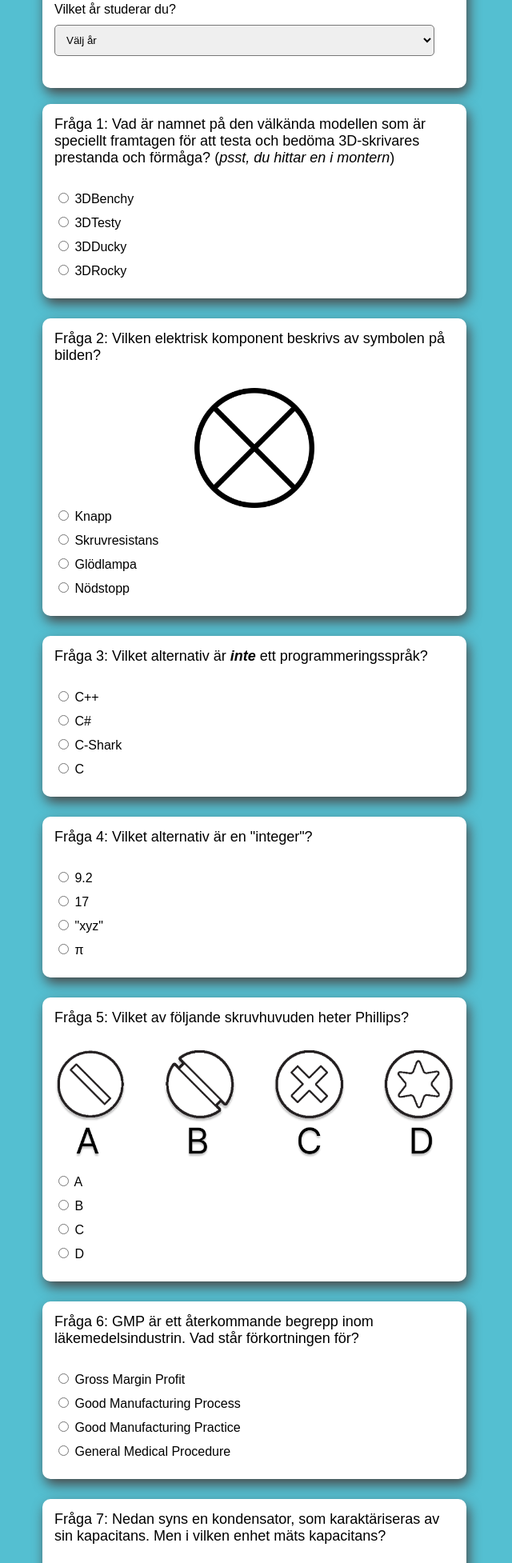
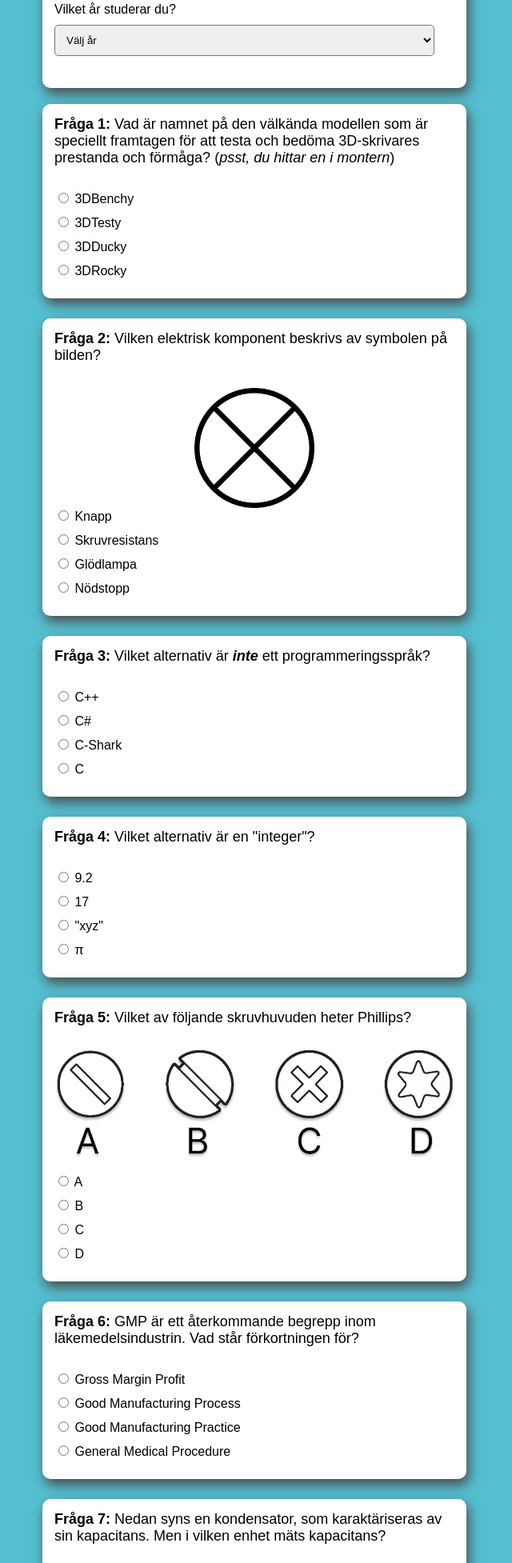
Before and after one commit to fredrikprevas/Survey, a plain HTML site: page index.html in a window 1280 px wide. Shown: the part 536-2490 px from the top of the page at 80% size, without its empty margins (322-962 px from the left). Drawn offline with Linux system fonts and the light colour scheme.

Commit message:
fetstil på fråga och utslagsfråga

```diff
--- a/index.html
+++ b/index.html
@@ -105,7 +105,7 @@
 		<div class="form-control">
 			<form>
 				<label class="question-label">
-					Fråga 1: Vad är namnet på den välkända modellen som är speciellt framtagen för att testa och bedöma 3D-skrivares prestanda och förmåga? (<em>psst, du hittar en i montern</em>)
+					<b>Fråga 1:</b> Vad är namnet på den välkända modellen som är speciellt framtagen för att testa och bedöma 3D-skrivares prestanda och förmåga? (<em>psst, du hittar en i montern</em>)
 				</label>
 
 				<!-- Input Type Radio Button -->
@@ -135,7 +135,7 @@
 		<div class="form-control">
 			<form>
 				<label class="question-label">
-					Fråga 2: Vilken elektrisk komponent beskrivs av symbolen på bilden?
+					<b>Fråga 2:</b> Vilken elektrisk komponent beskrivs av symbolen på bilden?
 				</label>
 
 				<img src="images/electricalsymbol.png" class="electricalsymbol">
@@ -168,7 +168,7 @@
 		<div class="form-control">
 			<form>
 				<label class="question-label">
-					Fråga 3: Vilket alternativ är <strong><em>inte</em></strong> ett programmeringsspråk?
+					<b>Fråga 3:</b> Vilket alternativ är <strong><em>inte</em></strong> ett programmeringsspråk?
 				</label>
 							<!-- Input Type Radio Button -->
 				<label for="ps-1" onclick="setSelectedRadio('ProgrammingLanguageQ', 'A')">
@@ -196,7 +196,7 @@
 		<div class="form-control">
 			<form>
 				<label class="question-label">
-					Fråga 4: Vilket alternativ är en "integer"?
+					<b>Fråga 4:</b> Vilket alternativ är en "integer"?
 				</label>
 							<!-- Input Type Radio Button -->
 				<label for="int-1" onclick="setSelectedRadio('IntegerQ', 'A')">
@@ -224,7 +224,7 @@
 		<div class="form-control">
 			<form>
 				<label class="question-label">
-					Fråga 5: Vilket av följande skruvhuvuden heter Phillips?
+					<b>Fråga 5:</b> Vilket av följande skruvhuvuden heter Phillips?
 				</label>
 
 				<img src="images/screwheads4_v2.png" class="screwheads">
@@ -255,7 +255,7 @@
 		<div class="form-control">
 			<form>
 				<label class="question-label">
-					Fråga 6: GMP är ett återkommande begrepp inom läkemedelsindustrin. Vad står förkortningen för?
+					<b>Fråga 6:</b> GMP är ett återkommande begrepp inom läkemedelsindustrin. Vad står förkortningen för?
 				</label>
 
 				<!-- Input Type Radio Button -->
@@ -284,7 +284,7 @@
 		<div class="form-control">
 			<form>
 				<label class="question-label">
-					Fråga 7: Nedan syns en kondensator, som karaktäriseras av sin kapacitans. Men i vilken enhet mäts kapacitans?
+					<b>Fråga 7:</b> Nedan syns en kondensator, som karaktäriseras av sin kapacitans. Men i vilken enhet mäts kapacitans?
 				</label>
 
 				<img src="images/kondensator_rot.png" class="kondensator">
@@ -315,7 +315,7 @@
 		<div class="form-control">
 			<form>
 				<label class="question-label">
-					Fråga 8: Cytiva är en en av Prevas största kunder i Uppsala. Cytiva jobbar mycket med en metod som renar fram specifika beståndsdelar (exempelvis protein eller antikroppar) från en lösning. Vad kallas metoden?
+					<b>Fråga 8:</b> Cytiva är en en av Prevas största kunder i Uppsala. Cytiva jobbar mycket med en metod som renar fram specifika beståndsdelar (exempelvis protein eller antikroppar) från en lösning. Vad kallas metoden?
 				</label>
 
 				<!-- Input Type Radio Button -->
@@ -344,7 +344,7 @@
 		<div class="form-control">
 			<form>
 				<label class="question-label">
-					Fråga 9: Vilken teknik används för att göra precisa genförändringar hos organismer? (<em>psst, tekniken fick nobelpriset i kemi 2020</em>)
+					<b>Fråga 9:</b> Vilken teknik används för att göra precisa genförändringar hos organismer? (<em>psst, tekniken fick nobelpriset i kemi 2020</em>)
 				</label>
 
 				<!-- Input Type Radio Button -->
@@ -374,7 +374,7 @@
 		<div class="form-control">
 			<form>
 				<label class="question-label" for="Utslagid" id="label-utslag">
-					Tipo 00 är en speciell typ av mjöl som oftast används vid tillverkningen av Napolitansk pizza.
+					<b>Utslagsfråga:</b> Tipo 00 är en speciell typ av mjöl som oftast används vid tillverkningen av Napolitansk pizza.
 					Det kännetecknas av sin extra fina malning, vilket bidrar till att skapa den önskade konsistensen i pizzadegen.
 					Ungefär vilken diameter (i mikrometer) har en partikel av detta mjöl?
 				</label>
```
